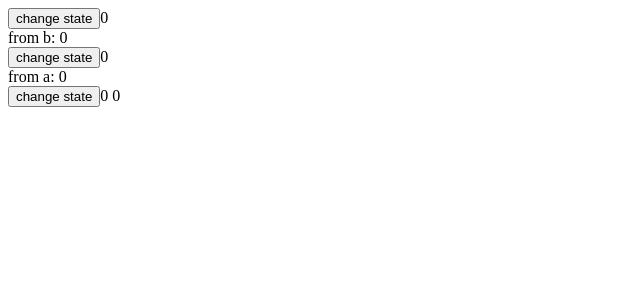
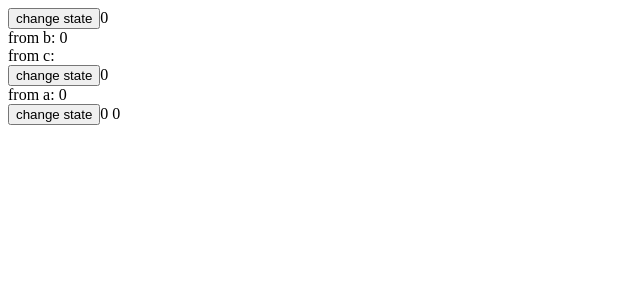
Before and after one commit to xuanlifree2/react-share-state, a React (Create React App) app: page / in a window 1280 px wide. Shown: the top 300 px of the page, without its empty margins (0-640 px from the left). Built offline with nearby package versions, Linux system fonts and the light colour scheme.

Commit message:
change component1

```diff
--- a/src/component1.js
+++ b/src/component1.js
@@ -4,6 +4,7 @@ export default () => {
   const set = useSetState('a');
   const state = useGetState('a', 0);
   const statB = useGetRef('b', 0);
+  const statC = useGetState('c');
   return (
     <div>
       <button
@@ -15,6 +16,7 @@ export default () => {
       </button>
       <span>{state}</span>
       <div>from b: {statB.current}</div>
+      <div>from c: {statC}</div>
     </div>
   );
 };
```
